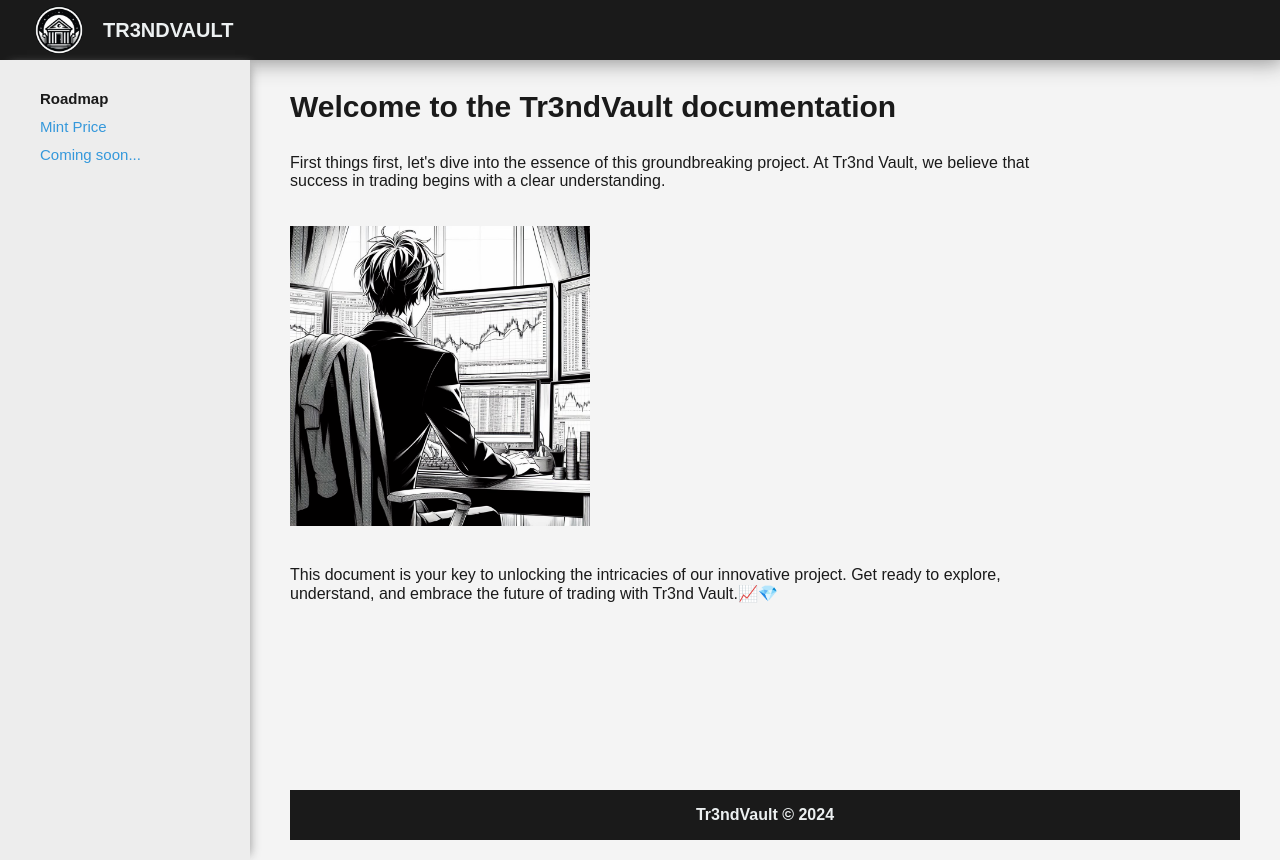
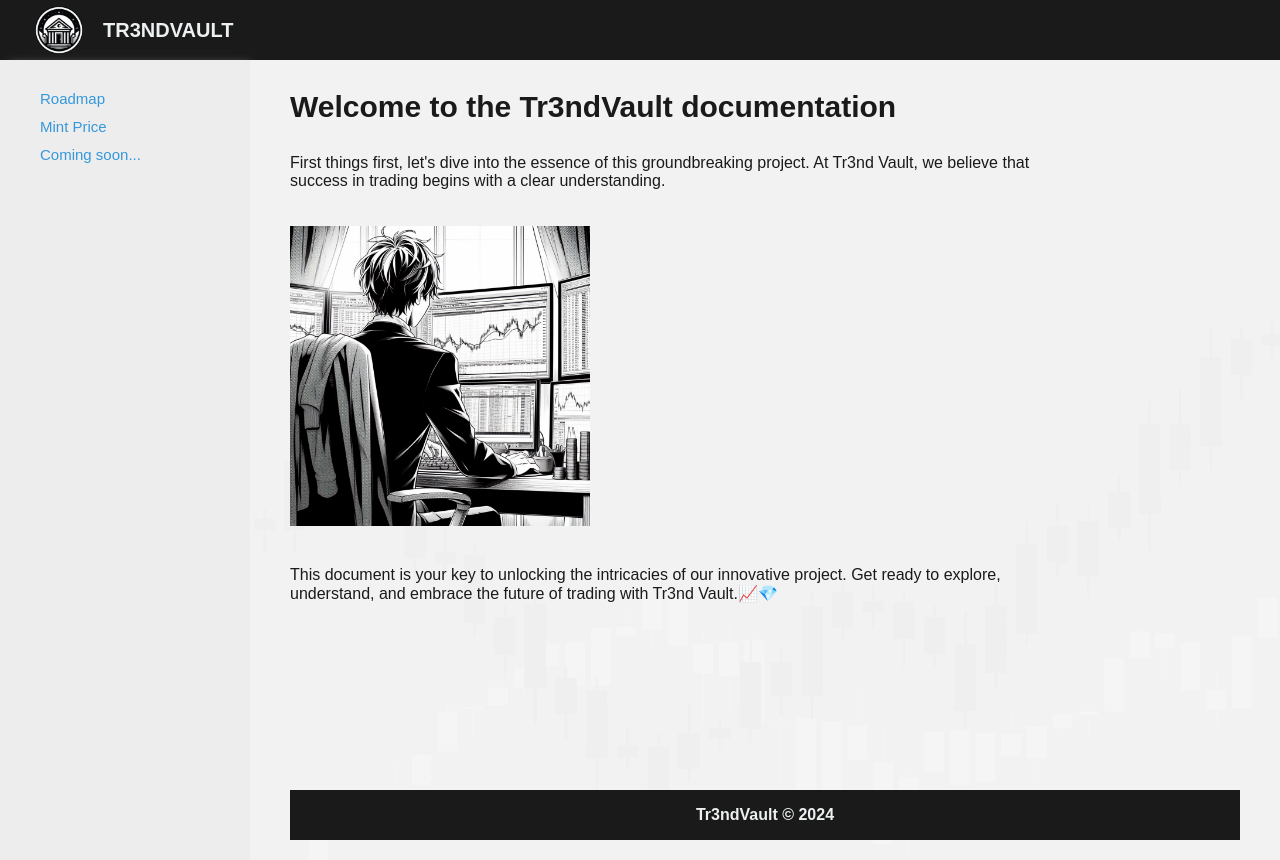
Before and after one commit to Tr3ndVault/WhitePaper, a plain HTML site: page index.html in a window 1280 px wide. Drawn offline with Linux system fonts and the light colour scheme.

Commit message:
Add files via upload

```diff
--- a/index.html
+++ b/index.html
@@ -19,7 +19,7 @@
     <div class="container">
         <div class="menu">
 			<ul>
-				<li><a id="Selected_page" href="RoadMap.html">Roadmap</a></li>
+				<li><a href="RoadMap.html">Roadmap</a></li>
 				<li><a href="MintPrice.html">Mint Price</a></li>
 				<li><a href="#">Coming soon...</a></li>
 			</ul>
--- a/styles.css
+++ b/styles.css
@@ -74,6 +74,11 @@ a {
 	display: flex;
 	flex-direction: column;
 	position: relative;
+	background-image: url('background.png');
+	background-size: cover; /* O ajusta según tus preferencias */
+	background-position: center center; /* O ajusta según tus preferencias */
+	background-attachment: fixed;
+
 }
 
 .container .main img {
```
